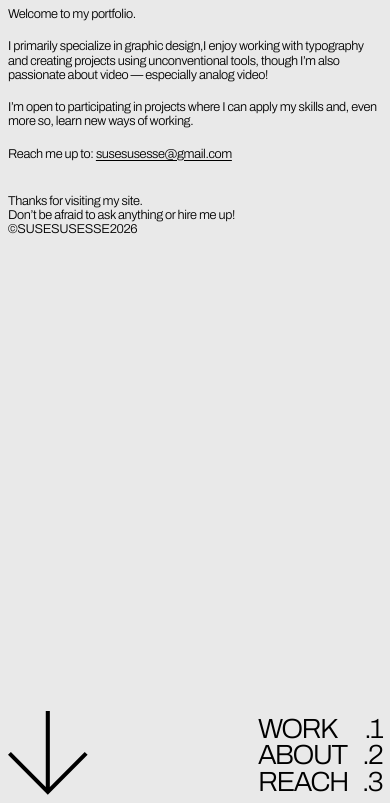
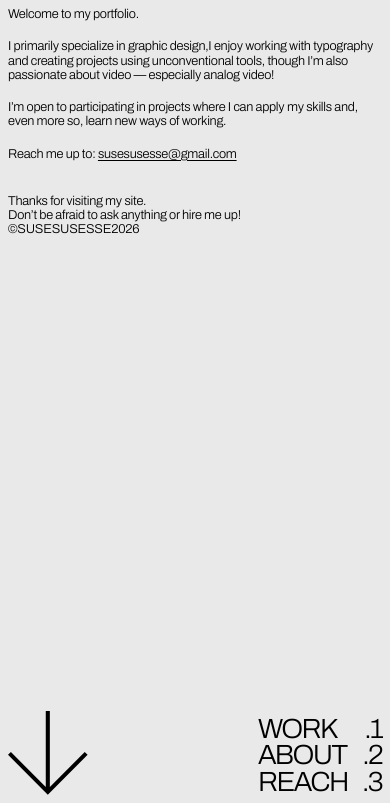
Before and after one commit to susesusesse/suse, a plain HTML site: page index.html in a window 390 px wide. Shown: the part 41-844 px from the top of the page. Drawn offline with Linux system fonts and the light colour scheme.

Commit message:
Update style.css

```diff
--- a/style.css
+++ b/style.css
@@ -523,7 +523,7 @@ body {
     .text-small {
         font-size: 12pt;
         line-height: 1.1;
-        letter-spacing: -0.03rem;
+        letter-spacing: -0.02rem;
     }
 
     .home-bottom {
```
